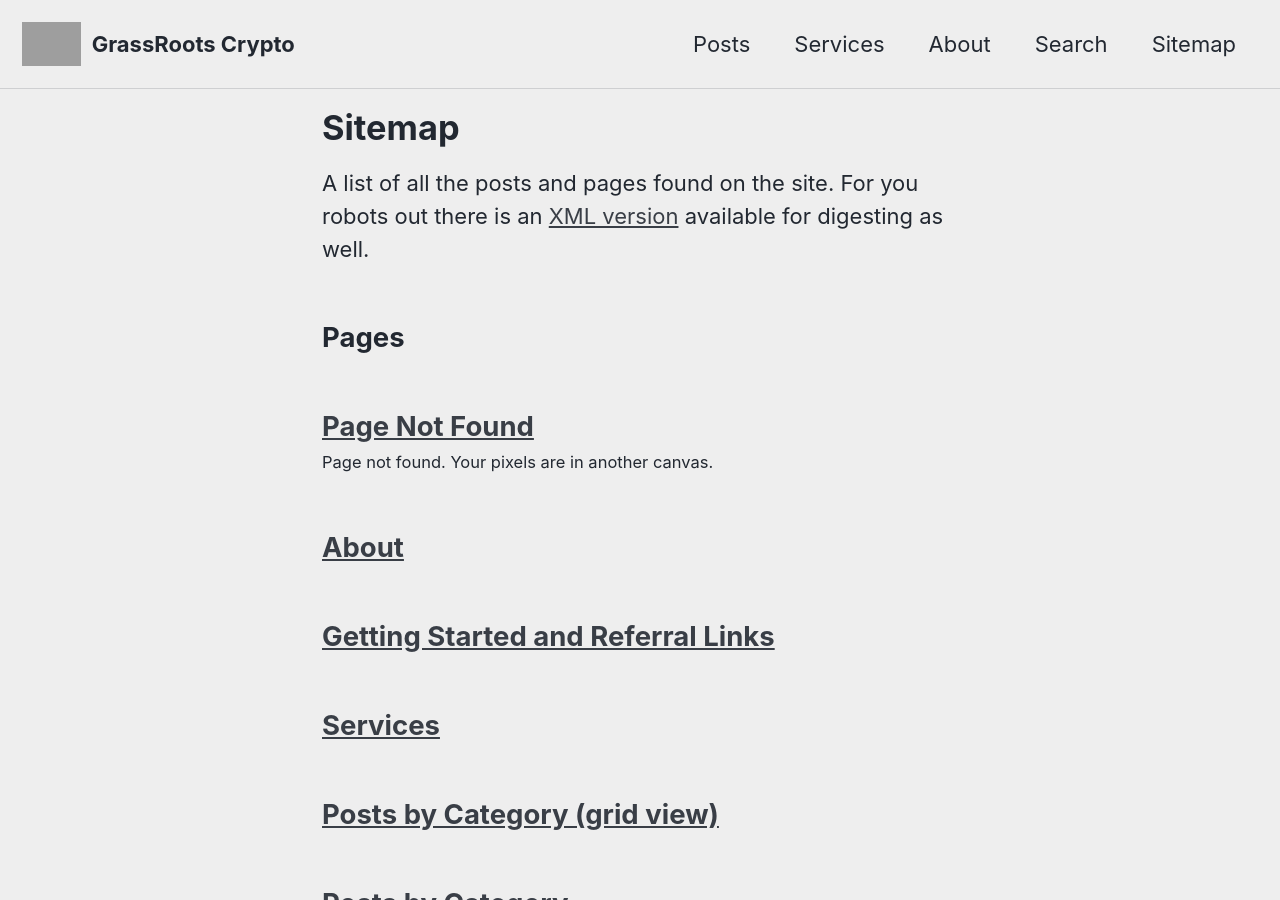
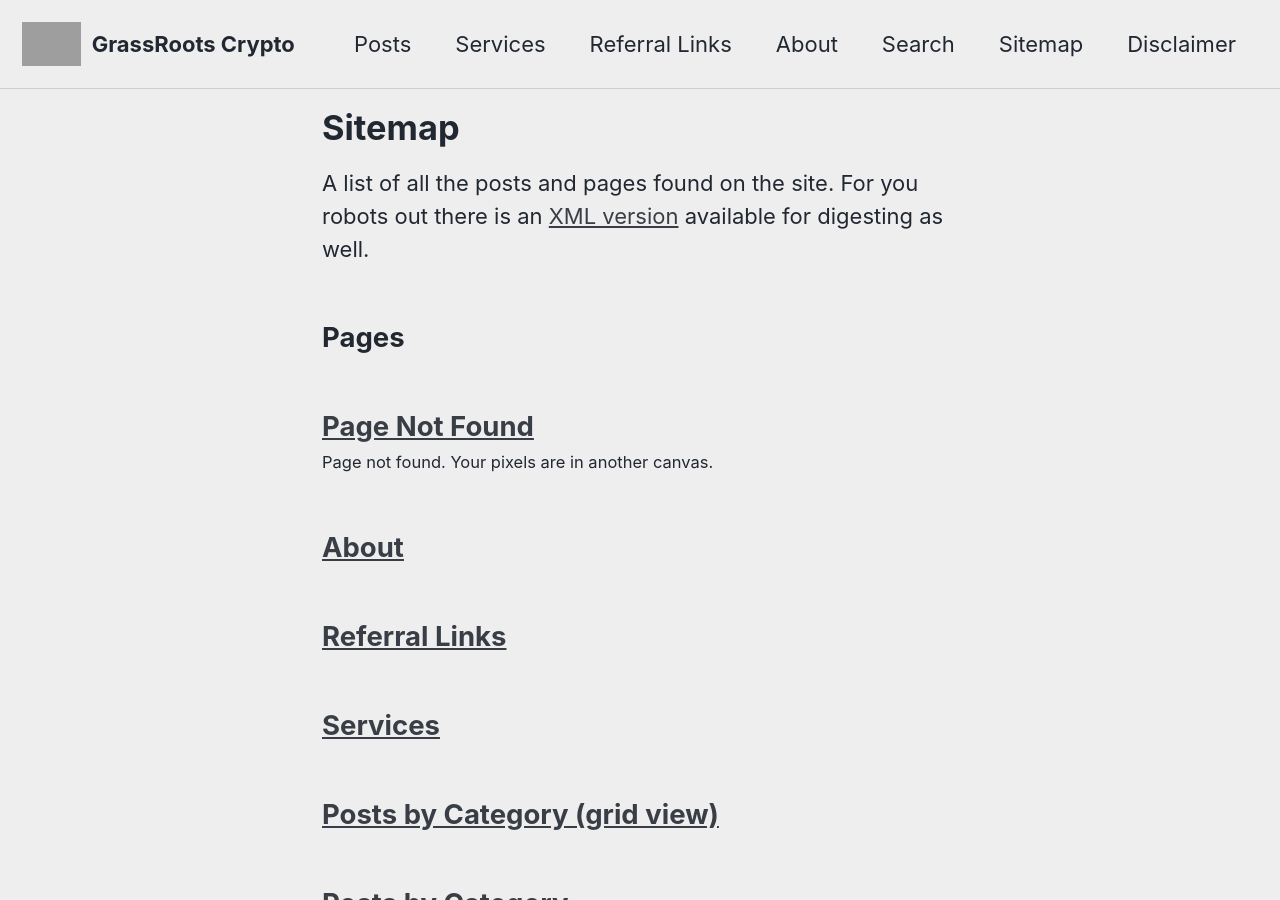
Before and after one commit to GrassRootsCrypto/GrassRootsCrypto.github.io, a Jekyll site: the page built from _pages/sitemap.md, in a window 1280 px wide and 900 px high. Built offline with Jekyll 4.4.1, drawn with Linux system fonts in a browser that asks for light colours; cached includes are drawn as plain includes; grey boxes are pictures that could not be loaded.

Commit message:
added nav links and email

```diff
--- a/_config.yml
+++ b/_config.yml
@@ -97,11 +97,11 @@ author:
   avatar           : # path of avatar image, e.g. "/assets/images/bio-photo.jpg"
   bio              : "A guy interested in Crypto"
   location         : "Darwin, Australia"
-  email            :
+  email            : "info@grassrootscrypto.io"
   links:
-    - label: "Email"
-      icon: "fas fa-fw fa-envelope-square"
-#      url: "mailto:your.name@email.com"
+ #   - label: "Email"
+ #     url: "info@grassrootscrypto.io"
+ #     icon: "fab fa-fw envelope"
     - label: "YouTube"
       icon: "fab fa-fw fa-youtube"
       url: "https://www.youtube.com/channel/UCuC_PiCEsNIT6HH88r7vCsw/"
@@ -118,6 +118,9 @@ author:
 # Site Footer
 footer:
   links:
+    - label: "Email"
+      url: "info@grassrootscrypto.io"
+      icon: "fab fa-fw fa-mail"
     - label: "Twitter"
       icon: "fab fa-fw fa-twitter-square"
       url: "https://twitter.com/GrassRootsio"
--- a/_data/navigation.yml
+++ b/_data/navigation.yml
@@ -5,12 +5,16 @@ main:
   - title: "Services"
     url: /Services/
     description: "What GrassRoots Crypto can do for you"
+  - title:  "Referral Links"
+    url: /ReferralLinks/
   - title: "About"
     url: /About/
   - title: "Search"
     url: /search/
   - title: "Sitemap"
     url: /sitemap/
+  - title: Disclaimer
+    url: /Disclaimer/
 
   #   url: /year-archive/
   # - title: "Sample Collections"
--- a/_pages/GettingStarted.md
+++ b/_pages/ReferralLinks.md
@@ -1,6 +1,6 @@
 ---
-permalink: /GetStarted/
-title: "Getting Started and Referral Links"
+permalink: /ReferralLinks/
+title: "Referral Links"
 layout: splash
 author_profile: false
 toc: false
```
